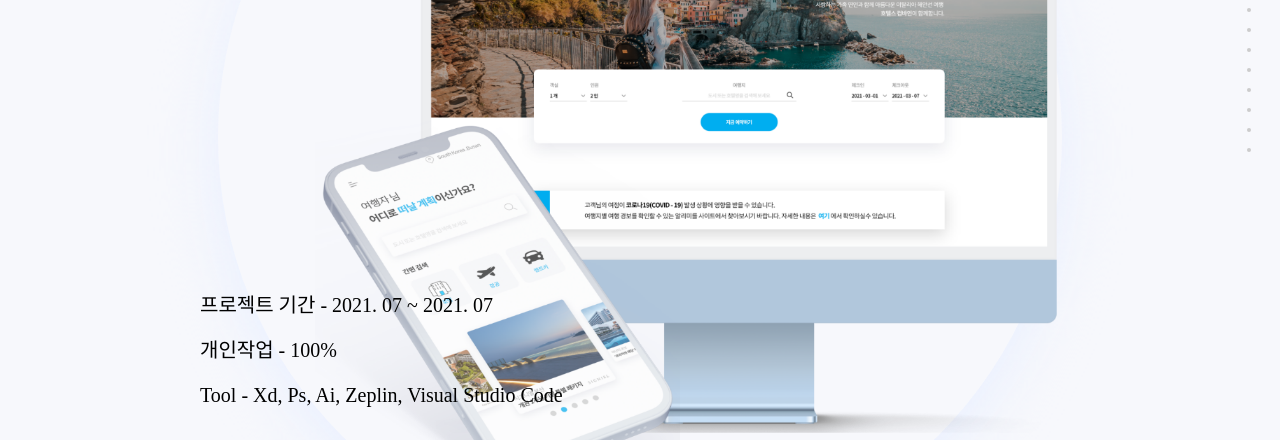
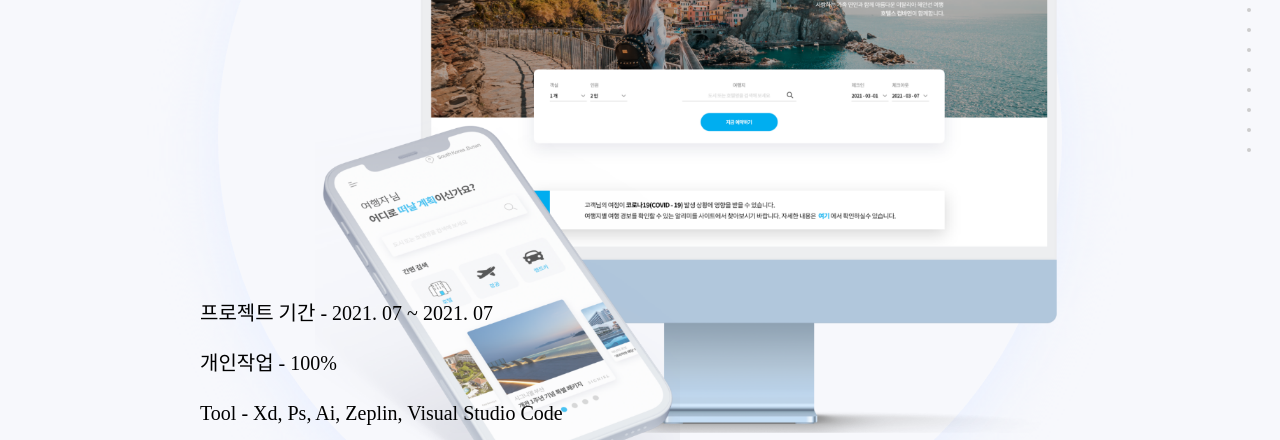
Before and after one commit to joosion/Whotelscombined, a plain HTML site: page index.html in a window 1280 px wide. Shown: the part 360-800 px from the top of the page. Drawn offline with Linux system fonts and the light colour scheme; a web font is replaced by a local one.

Commit message:
Update style.css

```diff
--- a/css/style.css
+++ b/css/style.css
@@ -91,13 +91,13 @@ section{
 .con1 .txt{
     position: absolute;
     left: 200px;
-    bottom: 250px;
+    bottom: 230px;
 }
 .con1 .txt p{
     font-size: 20px;
     padding: 0;
     font-family: 'AppleSDGothicNeoSB';
-    line-height: 45px;
+    line-height: 50px;
     text-align: left;
 }
 .con1 .txt span{
```
